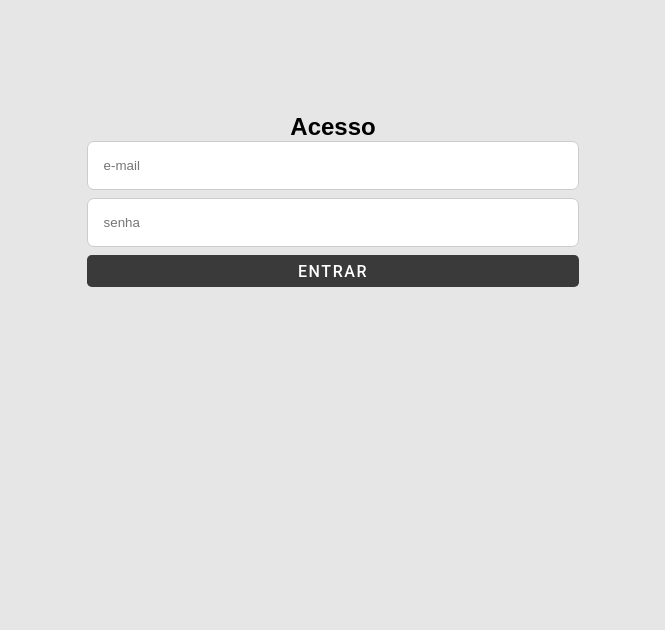
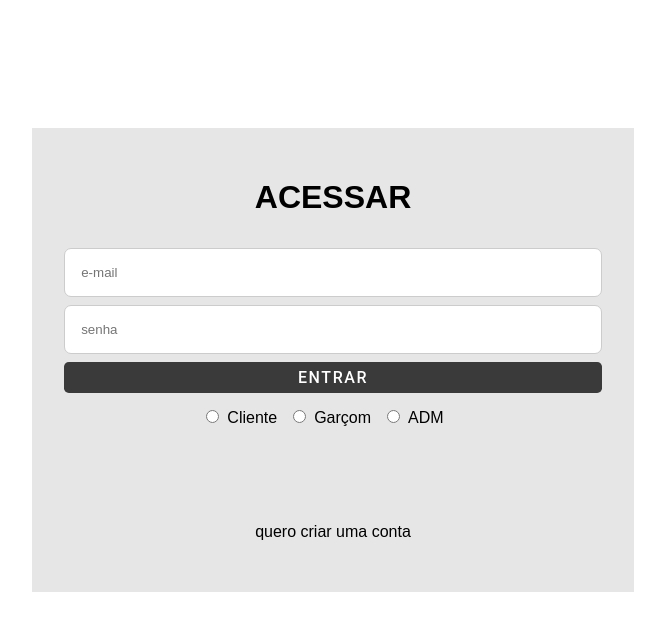
Before and after one commit to Weslley03/waiterapp, a React (Vite) app: page / in a window 1280 px wide. Shown: the top 630 px of the page, without its empty margins (307-972 px from the left). Built offline with nearby package versions, Linux system fonts and the light colour scheme.

Commit message:
tela de cadastro

```diff
--- a/src/GlobalStyled.jsx
+++ b/src/GlobalStyled.jsx
@@ -14,7 +14,6 @@ html {
 body {
     max-width: 100vw;
     height: 100vh;
-    background-color: #e6e6e6;
     font-family: 'Newsreader', serif;
 }
 `;
--- a/src/pages/Auth/Auth.jsx
+++ b/src/pages/Auth/Auth.jsx
@@ -1,13 +1,15 @@
 import {
     AuthContainer,
     DivAcesso,
-    ErrorSpan
+    ErrorSpan,
+    DivRadio
 } from "./AuthStyled";
 import { Input } from "../../components/Input/Input";
 import { useForm } from 'react-hook-form'
 import { zodResolver } from '@hookform/resolvers/zod'
 import { SigninSchema } from '../../schemas/SigninSchema.js'
 import Button from '../../components/Button/Button.jsx'
+import { Link } from 'react-router-dom'
 
 function Auth(){
 
@@ -23,7 +25,7 @@ function Auth(){
     return(
         <AuthContainer>
             <DivAcesso>
-                <h1>Acesso</h1>
+                <h1>ACESSAR</h1>
                 <form onSubmit={signinHandleSubmit(inHandleSubmit)}>
                     <Input
                         type='email'
@@ -43,6 +45,20 @@ function Auth(){
 
                     <Button type='submit' text='entrar'/>
                 </form>
+
+                <DivRadio>
+                    <input type="radio" name="radio"/>
+                    <label>Cliente</label>
+
+                    <input type="radio" name="radio"/>
+                    <label>Garçom</label>
+
+                    <input type="radio" name="radio"/>
+                    <label>ADM</label>
+                </DivRadio>
+
+                 <a href="http://localhost:5173/cadastrar"> quero criar uma conta </a>
+
             </DivAcesso>
         </AuthContainer>
     )
--- a/src/pages/Auth/AuthStyled.jsx
+++ b/src/pages/Auth/AuthStyled.jsx
@@ -5,8 +5,9 @@ export const AuthContainer = styled.section`
     justify-content: center;
     align-items: center;
     margin: 0 auto;
-    height: 50vh;
+    height: 70vh;
     width: 70%;
+    padding-top: 5rem;
 
     form{
         display: flex;
@@ -20,8 +21,21 @@ export const DivAcesso = styled.div`
     display: flex;
     flex-direction: column;
     justify-content: center;
-    width: 55%;
+    width: 60%;
     height: 400px;
+    background-color: #e6e6e6;
+    padding: 2rem;
+
+    h1{
+        font-size: 2rem;
+        padding-bottom: 2rem;
+    }
+
+    a{
+        padding-top: 5rem;
+        text-decoration: none;
+        color: black;
+    }
 `
 
 export const ErrorSpan = styled.span`
@@ -33,3 +47,15 @@ export const ErrorSpan = styled.span`
     font-size: 0.8;
     border-radius: 7px;
 `
+
+export const DivRadio = styled.div`
+    padding: 1rem;
+
+    input {
+        margin-right: 0.5rem; /* Espaço à direita dos inputs */
+    }
+
+    label {
+        margin-right: 1rem; /* Espaço à direita dos labels */
+    }
+`
```
